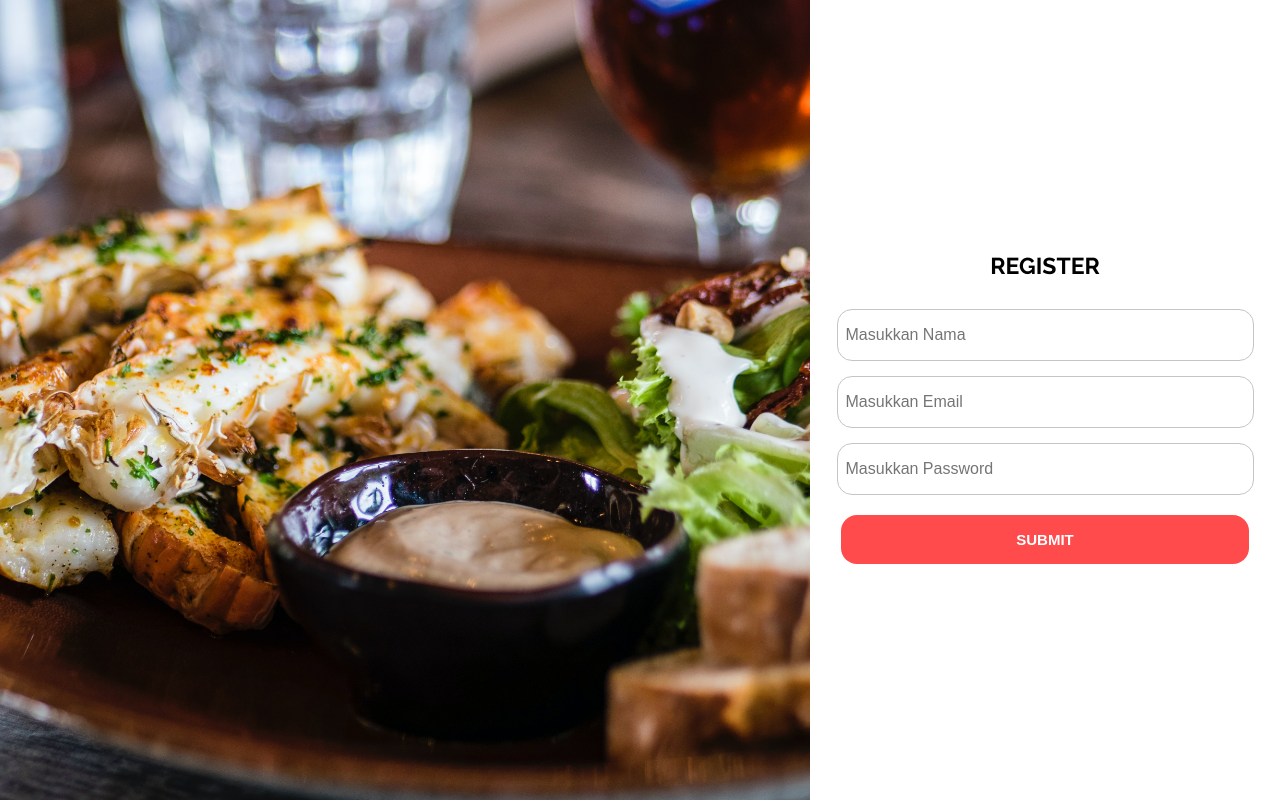
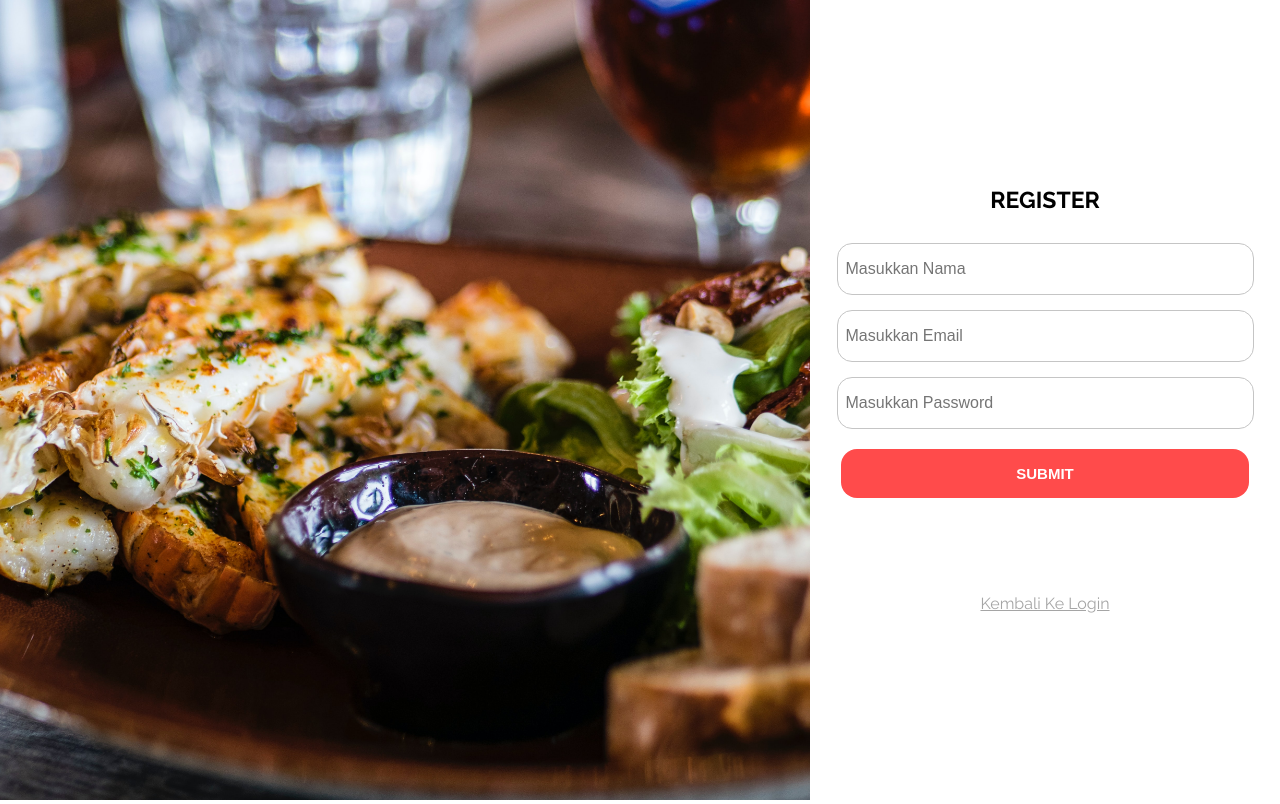
Before and after one commit to AdiatsaPutra/food-blog-mern, a React (Create React App) app: page /register in a window 1280 px wide. Built offline with nearby package versions, Linux system fonts and the light colour scheme.

Commit message:
Slicing Register UI Done

```diff
--- /dev/null
+++ b/src/components/atoms/Link/Link.scss
@@ -0,0 +1,6 @@
+.link {
+    text-align: center;
+    color: rgb(165, 165, 165);
+    font-size: 16px;
+    text-decoration: underline;
+}
--- /dev/null
+++ b/src/components/atoms/Link/index.js
@@ -0,0 +1,12 @@
+import React from 'react'
+import './Link.scss';
+
+const Link = ({title, onClick}) => {
+    return (
+        <div>
+            <p className="link" onClick={onClick}>{title}</p>
+        </div>
+    )
+}
+
+export default Link
--- a/src/components/atoms/index.js
+++ b/src/components/atoms/index.js
@@ -1,6 +1,7 @@
 import Input from './Input';
 import Button from './Button';
 import Gap from './Gap';
+import Link from './Link'
 
 
-export {Input, Button, Gap};
+export {Input, Button, Gap, Link};
--- a/src/pages/Register/index.js
+++ b/src/pages/Register/index.js
@@ -1,7 +1,7 @@
 import React from 'react'
 import './register.scss'
 import { RegisterBg } from '../../assets'
-import {Input, Button, Gap} from '../../components'
+import {Input, Button, Gap, Link} from '../../components'
 
 const Register = () => {
     return (
@@ -20,6 +20,8 @@ const Register = () => {
                     <Input placeholder="Masukkan Password" />
                     <Gap height={20}/>
                     <Button title="Submit"/>
+                    <Gap height={80}/>
+                    <Link onClick="" title="Kembali Ke Login"></Link>
                 </div>
             </div>
         </div>
```
